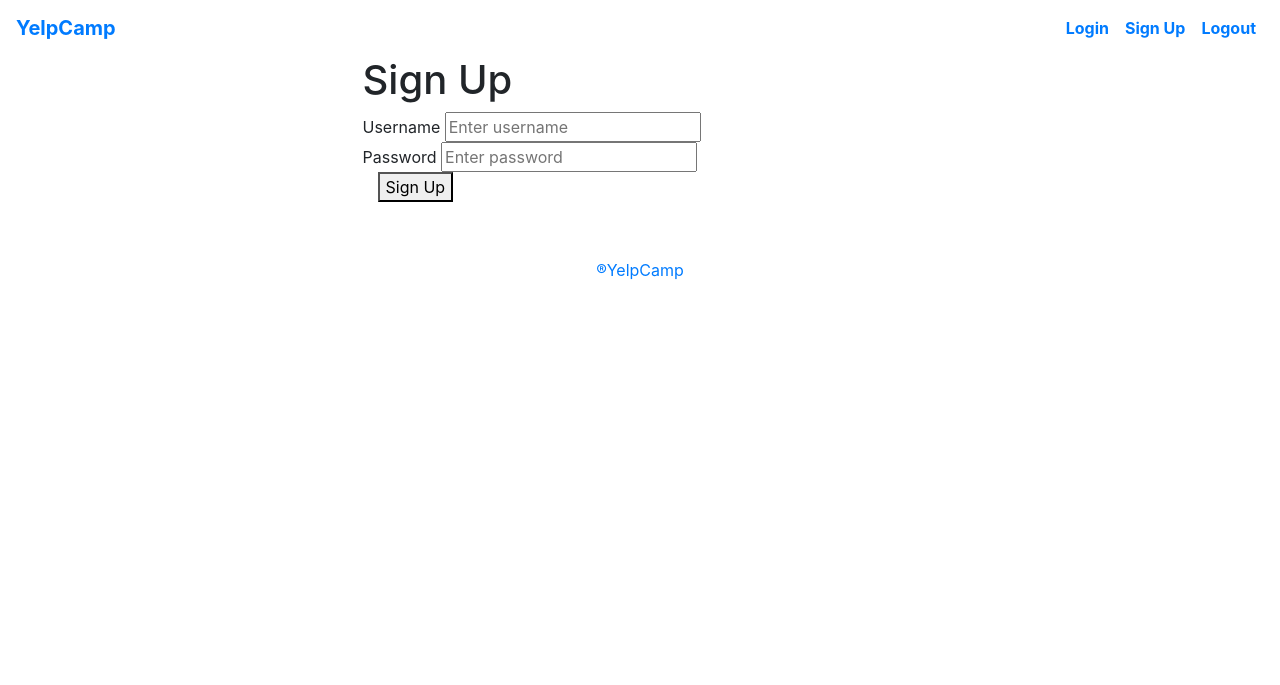
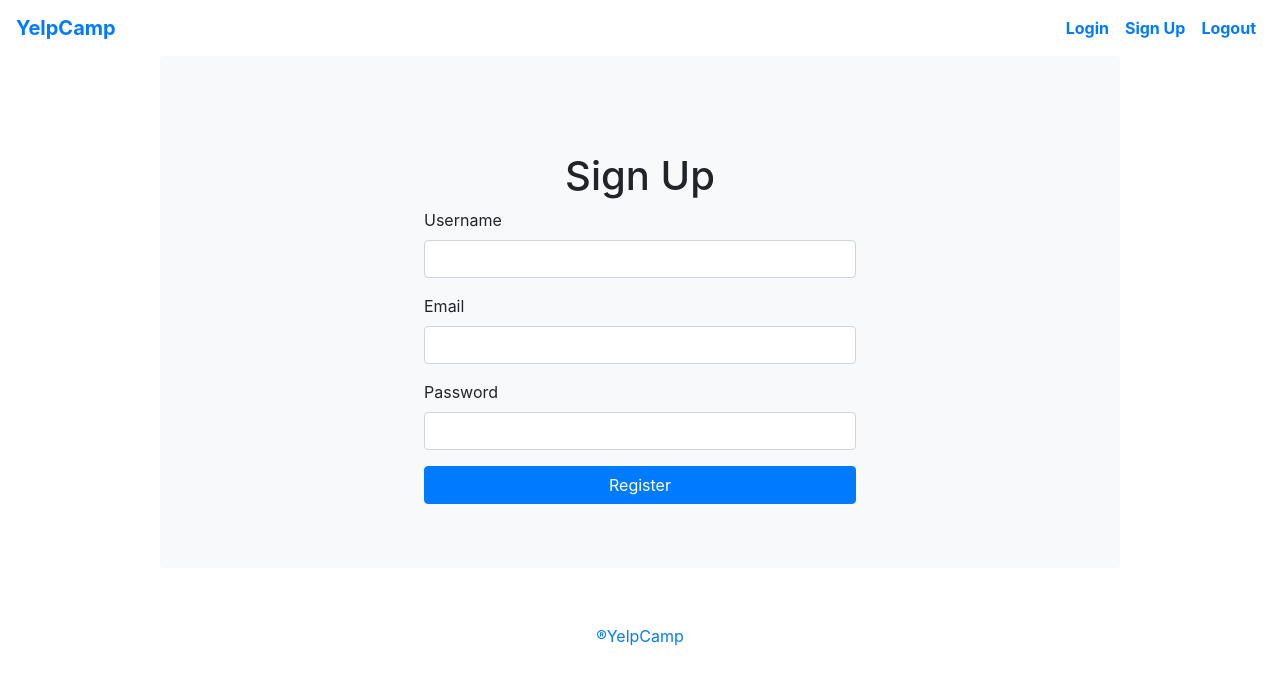
Before and after one commit to catehuang/yelp-camp, a Flask app: template templates/register.html in a window 1280 px wide. Shown: the top 685 px of the page. Run offline with Flask 2, Linux system fonts and the light colour scheme; the template is opened without the code that fills it: values that come from a table or form of the project are taken from there, others are empty; some libraries are stand-ins or nearby versions.

Commit message:
add user table

```diff
--- a/forms.py
+++ b/forms.py
@@ -12,13 +12,13 @@ class CampgroundForm(FlaskForm):
 
 
 class RegisterForm(FlaskForm):
-    name = StringField("User Name", validators=[DataRequired()])
+    name = StringField("Username", validators=[DataRequired()])
     email = StringField("Email", validators=[DataRequired()])
     password = StringField("Password", validators=[DataRequired()])
+    submit = SubmitField("Register")
 
 
 class LoginForm(FlaskForm):
-    name = StringField("Username", validators=[DataRequired()])
     email = StringField("Email", validators=[DataRequired()])
     password = StringField("Password", validators=[DataRequired()])
     submit = SubmitField("Login", validators=[DataRequired()])
--- a/main.py
+++ b/main.py
@@ -1,12 +1,17 @@
-from flask import Flask, render_template, url_for, request, redirect
+from functools import wraps
+from flask import Flask, render_template, url_for, request, redirect, abort
 from flask_bootstrap import Bootstrap
 from datetime import datetime
 from flask_sqlalchemy import SQLAlchemy
 from flask_wtf import FlaskForm
+from sqlalchemy.orm import relationship
+from werkzeug.security import generate_password_hash
 from wtforms import StringField, SubmitField
 from wtforms.validators import DataRequired
 from flask_ckeditor import CKEditor, CKEditorField
 from forms import CampgroundForm, RegisterForm, LoginForm
+from flask_login import UserMixin, login_user, LoginManager, login_required, current_user, logout_user
+
 
 app = Flask("__name__")
 app.config["SECRET_KEY"] = "ASQ2A@S!&(%&WR@34FT1251AS#^&@DGF"
@@ -20,6 +25,22 @@ PORT = 5000
 app.config["SQLALCHEMY_DATABASE_URI"] = "sqlite:///yelpCamp.db"
 app.config["SQLALCHEMY_TRACK_MODIFICATIONS"] = False
 db = SQLAlchemy(app)
+login_manager = LoginManager()
+login_manager.init_app(app)
+
+
+@login_manager.user_loader
+def load_user(user_id):
+    return User.query.get(int(user_id))
+
+
+class User(UserMixin, db.Model):
+    __tablename__ = "users"
+    id = db.Column(db.Integer, primary_key=True)
+    name = db.Column(db.String(255), nullable=False)
+    email = db.Column(db.String(255), nullable=False)
+    password = db.Column(db.String(255), nullable=False)
+    posts = relationship("Campground", back_populates="author")
 
 
 class Campground(db.Model):
@@ -28,30 +49,68 @@ class Campground(db.Model):
     name = db.Column(db.String(255), nullable=False)
     image = db.Column(db.String(255), nullable=False)
     description = db.Column(db.String(255), nullable=False)
-    author = db.Column(db.String(255), nullable=True)
+    author_id = db.Column(db.Integer, db.ForeignKey("users.id"))
+    author = relationship("User", back_populates="posts")
     postedDate = db.Column(db.Date, nullable=True)
-
-
-class User(db.Model):
-    __tablename__ = "users"
-    id = db.Column(db.Integer, primary_key=True)
-    name = db.Column(db.String(255), nullable=False)
-    email = db.Column(db.String(255), nullable=False)
-    password = db.Column(db.String(255), nullable=False)
 
 
 db.create_all()
 
 
-@app.route('/landing')
+def admin(f):
+    @wraps(f)
+    def decorated_function(*args, **kwargs):
+        if current_user.id != 1:
+            return abort(403)
+        return f(*args, **kwargs)
+    return decorated_function
+
+
+@app.route("/register", methods=["GET", "POST"])
+def register():
+    form = RegisterForm()
+    if form.validate_on_submit():
+        if User.query.filter_by(email=form.email.data).first():
+            print("This email has been registered.")
+            return redirect(url_for("register"))
+        hash_and_salted_password = generate_password_hash(
+            form.password.data,
+            method='pbkdf2:sha256',
+            salt_length=8
+        )
+        new_user = User(
+            name=form.name.data,
+            email=form.email.data,
+            password=hash_and_salted_password
+        )
+        db.session.add(new_user)
+        db.session.commit()
+        login_user(new_user)
+        print("Register successfully.")
+        return render_template(url_for("home"))
+    return render_template("register.html", now=now, form=form)
+
+
+@app.route("/login", methods=["GET", "POST"])
+def login():
+    form = LoginForm()
+    return render_template("login.html", now=now, form=form)
+
+
+@app.route("/logout")
+def logout():
+    return redirect("home", now=now)
+
+
+@app.route('/')
 def landing():
     return render_template("landing.html", now=now)
 
 
-@app.route('/')
+@app.route('/index')
 def home():
-    campgrounds = db.session.query(Campground).all()
-    return render_template("index.html", now=now, campgrounds=campgrounds)
+    campgrounds = Campground.query.all()
+    return render_template("index.html", now=now, campgrounds=campgrounds, current_user=current_user)
 
 
 @app.route('/new', methods=["GET", "POST"])
@@ -62,13 +121,14 @@ def new_campground():
             name=request.form.get("name"),
             image=request.form.get("image"),
             description=request.form.get("description"),
-            postedDate=now
+            postedDate=now,
+            author=current_user
         )
         db.session.add(new_campground)
         db.session.commit()
         # print({"Success": "Successfully create a new campground."})
         return redirect(url_for("home"))
-    return render_template("new.html", now=now, form=form)
+    return render_template("new.html", now=now, form=form, current_user=current_user)
 
 
 @app.route("/<int:campground_id>")
@@ -87,7 +147,8 @@ def edit_campground(campground_id):
         name=original_campground.name,
         image=original_campground.image,
         description=original_campground.description,
-        postedDate=now
+        postedDate=now,
+        author=current_user
     )
     # Store data which was edited by a user
     if edit_campground.validate_on_submit():
@@ -97,7 +158,8 @@ def edit_campground(campground_id):
         original_campground.postedDate = now
         db.session.commit()
         return redirect(url_for("show_campground", campground_id=campground_id, now=now, total=total_campgrounds))
-    return render_template("new.html", form=edit_campground, now=now, id=campground_id, is_edit=True)
+    return render_template("new.html", form=edit_campground, now=now, id=campground_id, is_edit=True,
+                           current_user=current_user)
 
 
 @app.route("/delete/<int:campground_id>")
@@ -108,31 +170,5 @@ def delete_campground(campground_id):
     return redirect(url_for("home"))
 
 
-@app.route("/register", methods=["GET", "POST"])
-def register():
-    new_user = User(
-        name=request.form.get("name"),
-        email=request.form.get("email"),
-        password=request.form.get("password")
-    )
-    db.session.add(new_user)
-    db.session.commit()
-    # return redirect(url_for("home"))
-    return render_template("register.html", now=now)
-
-
-@app.route("/login", methods=["GET", "POST"])
-def login():
-    form = LoginForm()
-    return render_template("login.html", now=now, form=form)
-
-
-@app.route("/logout")
-def logout():
-    return redirect("home", now=now)
-
-
-
-
 if __name__ == "__main__":
     app.run(port=PORT, debug=True)
--- a/templates/register.html
+++ b/templates/register.html
@@ -1,18 +1,12 @@
+{% import 'bootstrap/wtf.html' as wtf %}
 {% include "header.html" %}
 
-<div class='ui main text container'>
-    <form action='/register' method='POST' class='ui form' style='width: 50%; margin: auto'>
-        <h1 class='ui header centered'>Sign Up</h1>
-        <div class='field'>
-            <tag>Username</tag>
-            <input type='text' name='username' placeholder="Enter username">
-        </div>
-        <div class='field'>
-            <tag>Password</tag>
-            <input type='password' name='password' placeholder="Enter password">
-        </div>
-        <div class='ui center aligned text container'>
-            <button class='ui button basic blue' type='submit'>Sign Up</button>
+<div class='container w-75 bg-light rounded p-5'>
+    <form action={{url_for("register")}} method='POST' class="w-50 mx-auto mt-5 mb-3">
+        <h1 class='text-center'>Sign Up</h1>
+        <div class="mb-3 d-flex flex-column">
+            {{ form.csrf_token }}
+            {{ wtf.quick_form(form, novalidate=True, button_map={"submit": "primary"}) }}
         </div>
     </form>
 </div>
```
Also changed, not shown: yelpCamp.db.
